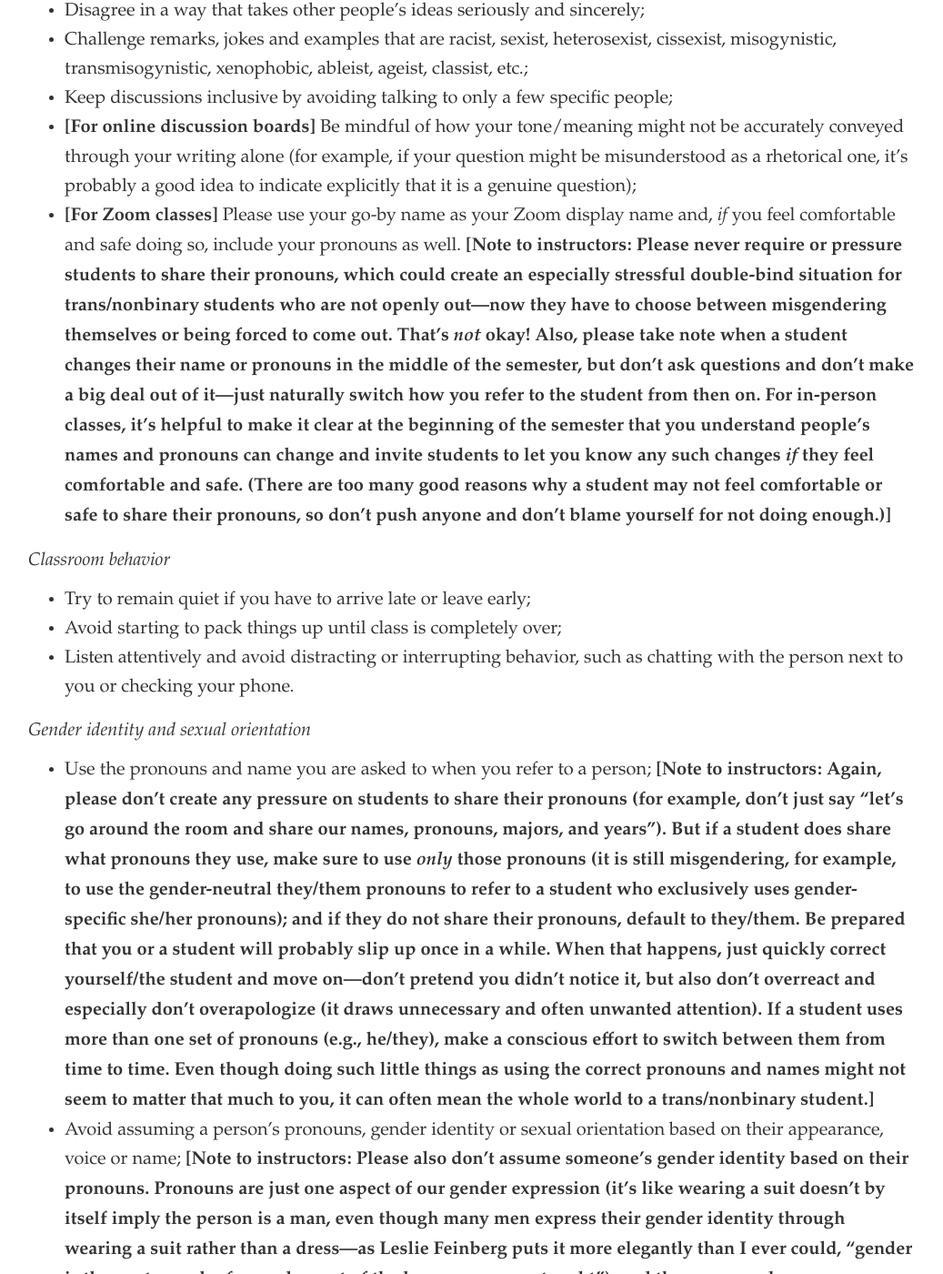
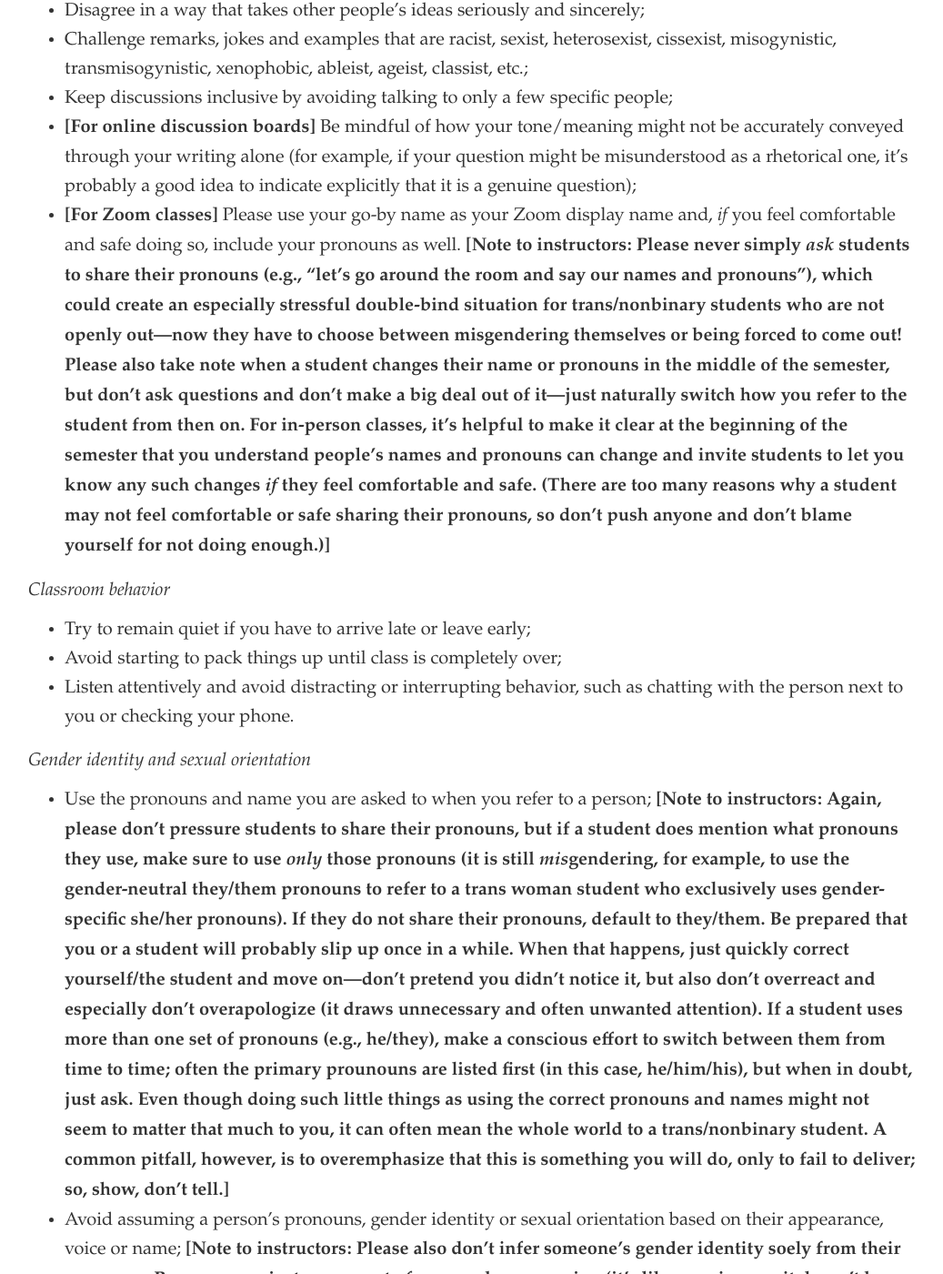
Before and after one commit to dingherself/dingherself.github.io, a Jekyll site: the page built from teaching/syllabus-language.md, in a window 1280 px wide and 1400 px high, scrolled down 1059 px. Shown: the whole window at 91% size, without its empty margins (121-1158 px from the left). Built offline with Jekyll 4.4.1, drawn with Linux system fonts in a browser that asks for light colours; nearby versions of some CDN libraries; some web fonts are replaced; some of the changed text lies outside the part shown.

Commit message:
clean up

```diff
--- a/teaching/syllabus-language.md
+++ b/teaching/syllabus-language.md
@@ -37,7 +37,7 @@ Here are some concrete examples of how you can respect, support and care for you
 - Challenge remarks, jokes and examples that are racist, sexist, heterosexist, cissexist, misogynistic, transmisogynistic, xenophobic, ableist, ageist, classist, etc.;
 - Keep discussions inclusive by avoiding talking to only a few specific people;
 - **[For online discussion boards]** Be mindful of how your tone/meaning might not be accurately conveyed through your writing alone (for example, if your question might be misunderstood as a rhetorical one, it’s probably a good idea to indicate explicitly that it is a genuine question);
-- **[For Zoom classes]** Please use your go-by name as your Zoom display name and, *if* you feel comfortable and safe doing so, include your pronouns as well. **[Note to instructors: Please never require or pressure students to share their pronouns, which could create an especially stressful double-bind situation for trans/nonbinary students who are not openly out—now they have to choose between misgendering themselves or being forced to come out. That’s *not* okay! Also, please take note when a student changes their name or pronouns in the middle of the semester, but don’t ask questions and don’t make a big deal out of it—just naturally switch how you refer to the student from then on. For in-person classes, it’s helpful to make it clear at the beginning of the semester that you understand people’s names and pronouns can change and invite students to let you know any such changes *if* they feel comfortable and safe. (There are too many good reasons why a student may not feel comfortable or safe to share their pronouns, so don’t push anyone and don’t blame yourself for not doing enough.)]**
+- **[For Zoom classes]** Please use your go-by name as your Zoom display name and, *if* you feel comfortable and safe doing so, include your pronouns as well. **[Note to instructors: Please never simply *ask* students to share their pronouns (e.g., “let’s go around the room and say our names and pronouns”), which could create an especially stressful double-bind situation for trans/nonbinary students who are not openly out—now they have to choose between misgendering themselves or being forced to come out! Please also take note when a student changes their name or pronouns in the middle of the semester, but don’t ask questions and don’t make a big deal out of it—just naturally switch how you refer to the student from then on. For in-person classes, it’s helpful to make it clear at the beginning of the semester that you understand people’s names and pronouns can change and invite students to let you know any such changes *if* they feel comfortable and safe. (There are too many reasons why a student may not feel comfortable or safe sharing their pronouns, so don’t push anyone and don’t blame yourself for not doing enough.)]**
 
 #### Classroom behavior
 
@@ -47,8 +47,8 @@ Here are some concrete examples of how you can respect, support and care for you
 
 #### Gender identity and sexual orientation
 
-- Use the pronouns and name you are asked to when you refer to a person; **[Note to instructors: Again, please don’t create any pressure on students to share their pronouns (for example, don’t just say “let’s go around the room and share our names, pronouns, majors, and years”). But if a student does share what pronouns they use, make sure to use *only* those pronouns (it is still misgendering, for example, to use the gender-neutral they/them pronouns to refer to a student who exclusively uses gender-specific she/her pronouns); and if they do not share their pronouns, default to they/them. Be prepared that you or a student will probably slip up once in a while. When that happens, just quickly correct yourself/the student and move on---don’t pretend you didn’t notice it, but also don’t overreact and especially don’t overapologize (it draws unnecessary and often unwanted attention). If a student uses more than one set of pronouns (e.g., he/they), make a conscious effort to switch between them from time to time. Even though doing such little things as using the correct pronouns and names might not seem to matter that much to you, it can often mean the whole world to a trans/nonbinary student.]**
-- Avoid assuming a person’s pronouns, gender identity or sexual orientation based on their appearance, voice or name; **[Note to instructors: Please also don’t assume someone’s gender identity based on their pronouns. Pronouns are just one aspect of our gender expression (it’s like wearing a suit doesn’t by itself imply the person is a man, even though many men express their gender identity through wearing a suit rather than a dress—as Leslie Feinberg puts it more elegantly than I ever could, “gender is the poetry each of us makes out of the language we are taught”), and there are good reasons (sometimes even safety-related reasons) for a student to use pronouns not conventionally associated with a gender identity. Don’t police it.]**
+- Use the pronouns and name you are asked to when you refer to a person; **[Note to instructors: Again, please don’t pressure students to share their pronouns, but if a student does mention what pronouns they use, make sure to use *only* those pronouns (it is still *mis*gendering, for example, to use the gender-neutral they/them pronouns to refer to a trans woman student who exclusively uses gender-specific she/her pronouns). If they do not share their pronouns, default to they/them. Be prepared that you or a student will probably slip up once in a while. When that happens, just quickly correct yourself/the student and move on---don’t pretend you didn’t notice it, but also don’t overreact and especially don’t overapologize (it draws unnecessary and often unwanted attention). If a student uses more than one set of pronouns (e.g., he/they), make a conscious effort to switch between them from time to time; often the primary prounouns are listed first (in this case, he/him/his), but when in doubt, just ask. Even though doing such little things as using the correct pronouns and names might not seem to matter that much to you, it can often mean the whole world to a trans/nonbinary student. A common pitfall, however, is to overemphasize that this is something you will do, only to fail to deliver; so, show, don’t tell.]**
+- Avoid assuming a person’s pronouns, gender identity or sexual orientation based on their appearance, voice or name; **[Note to instructors: Please also don’t infer someone’s gender identity soely from their pronouns. Pronouns are just one aspect of our gender expression (it’s like wearing a suit doesn’t by itself imply the person is a man, even though many men express their gender identity with a suit rather than a dress—as Leslie Feinberg puts it more elegantly than I ever could, “gender is the poetry each of us makes out of the language we are taught”), and there are good reasons (sometimes safety-related reasons) for a student to use pronouns not conventionally associated with a gender identity. Work with them; don’t police that.]**
 - Be careful not to disclose anyone’s gender identity or sexual orientation (i.e., out them) without their permission, even if they are already out in the classroom---it can put lives in danger;
 - Never inquire about anyone’s genitalia, deadname, “before” photos, medical history, assigned gender at birth, sex life, and so on;
 - Use inclusive language (for helpful examples, see <https://www.apaonline.org/page/nonsexist> and <https://transjournalists.org/style-guide>).
```
